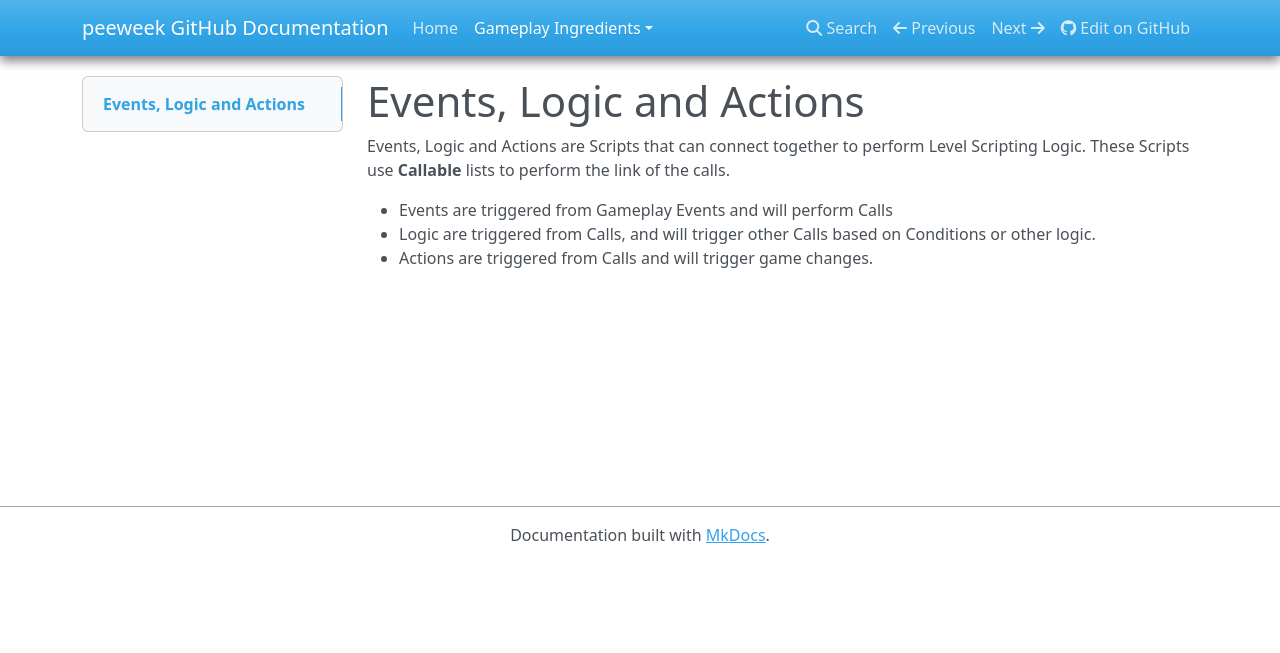
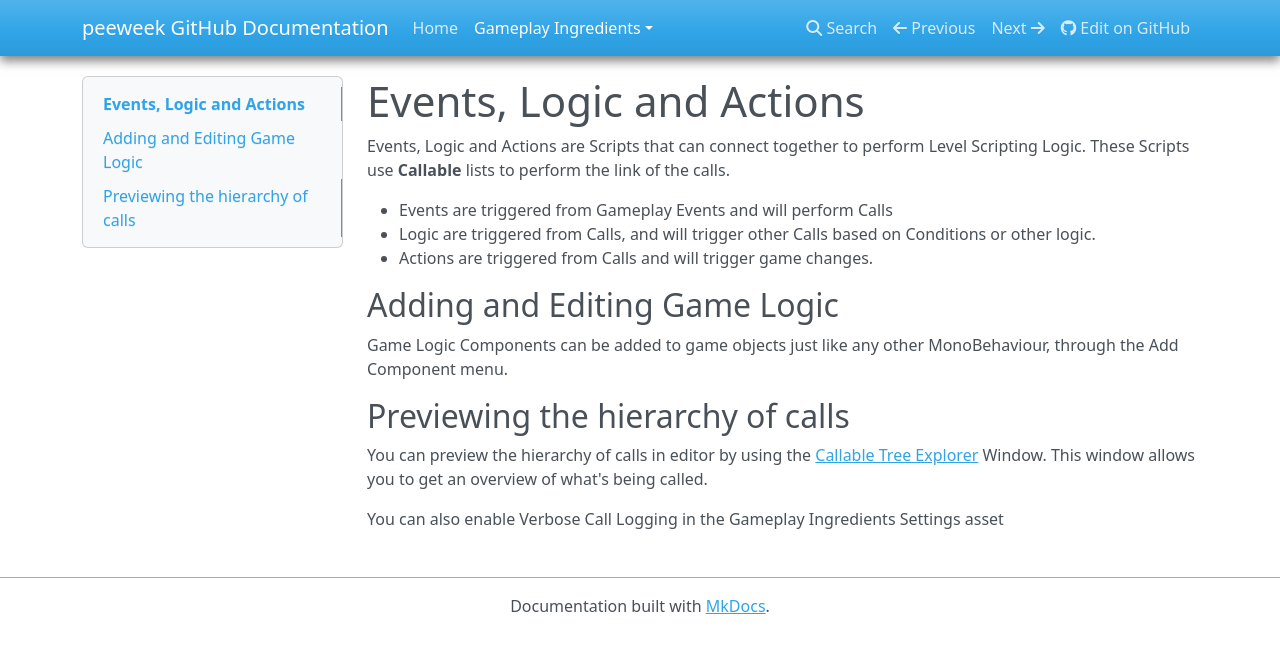
Before and after one commit to peeweek/documentation, an MkDocs documentation site: the page built from docs/gameplay-ingredients/events-logic-actions.md, in a window 1280 px wide. Shown: the top 653 px of the page. Built offline with MkDocs 1.6.1, drawn with Linux system fonts in a browser that asks for light colours; nearby versions of some CDN libraries.

Commit message:
Updated TOC

```diff
--- a/docs/gameplay-ingredients/events-logic-actions.md
+++ b/docs/gameplay-ingredients/events-logic-actions.md
@@ -5,3 +5,15 @@ Events, Logic and Actions are Scripts that can connect together to perform Level
 * Events are triggered from Gameplay Events and will perform Calls
 * Logic are triggered from Calls, and will trigger other Calls based on Conditions or other logic.
 * Actions are triggered from Calls and will trigger game changes.
+
+## Adding and Editing Game Logic
+
+Game Logic Components can be added to game objects just like any other MonoBehaviour, through the Add Component menu.
+
+
+
+## Previewing the hierarchy of calls
+
+You can preview the hierarchy of calls in editor by using the [Callable Tree Explorer](callable-tree-explorer.md) Window. This window allows you to get an overview of what's being called.
+
+You can also enable Verbose Call Logging in the Gameplay Ingredients Settings asset
--- a/mkdocs.yml
+++ b/mkdocs.yml
@@ -11,21 +11,23 @@ nav:
     - 'Home' : 'gameplay-ingredients/index.md'
     - 'Runtime Tools' :
       - 'Events, Logic and Actions' : 'gameplay-ingredients/events-logic-actions.md'
+      - 'Managers' : 'gameplay-ingredients/managers.md'
       - 'Rigs' : 'gameplay-ingredients/rigs.md'
-      - 'Managers' : 'gameplay-ingredients/managers.md'
+      - 'State Machines' : 'gameplay-ingredients/state-machines.md'
       - 'Factories' : 'gameplay-ingredients/factories.md'
+      - 'Timers' : 'gameplay-ingredients/timers.md'
       - 'Global Variables' : 'gameplay-ingredients/globals.md'
       - 'Interactive' : 'gameplay-ingredients/interactive.md'
-      - 'Timers' : 'gameplay-ingredients/timers.md'
+      - 'Gameplay Ingredients Settings' : 'gameplay-ingredients/settings.md'
     - 'Editor Tools' :
       - 'Welcome Screen' : 'gameplay-ingredients/welcome-screen.md'
       - 'Play From Here' : 'gameplay-ingredients/play-from-here.md'
-      - 'Scene POV' : 'gameplay-ingredients/scene-pov.md'
+      - 'Hierarchy Hints' : 'gameplay-ingredients/hierarchy-hints.md'
       - 'Link Game View' : 'gameplay-ingredients/link-game-view.md'
-      - 'Callable Trre Explorer' : 'gameplay-ingredients/callable-tree-explorer.md'
-      - 'Hierarchy Hints' : 'gameplay-ingredients/hierarchy-hints.md'
+      - 'Scene Point of Views' : 'gameplay-ingredients/scene-pov.md'
+      - 'Scene Setups' : 'gameplay-ingredients/scene-setups.md'
+      - 'New Scene from Template' : 'gameplay-ingredients/new-scene-from-template.md'
       - 'Find and Replace' : 'gameplay-ingredients/find-and-replace.md'
-      - 'New Scene from Template' : 'gameplay-ingredients/new-scene-from-template.md'
-      - 'Scene Setups' : 'gameplay-ingredients/scene-setups.md'
+      - 'Callable Tree Explorer' : 'gameplay-ingredients/callable-tree-explorer.md'
       - 'Discover' : 'gameplay-ingredients/discover.md'
       - 'Other' : 'gameplay-ingredients/editor-other.md'
```
Also changed, not shown: docs/gameplay-ingredients/index.md (+28 -4 lines), docs/gameplay-ingredients/settings.md (added), docs/gameplay-ingredients/state-machines.md (added).
